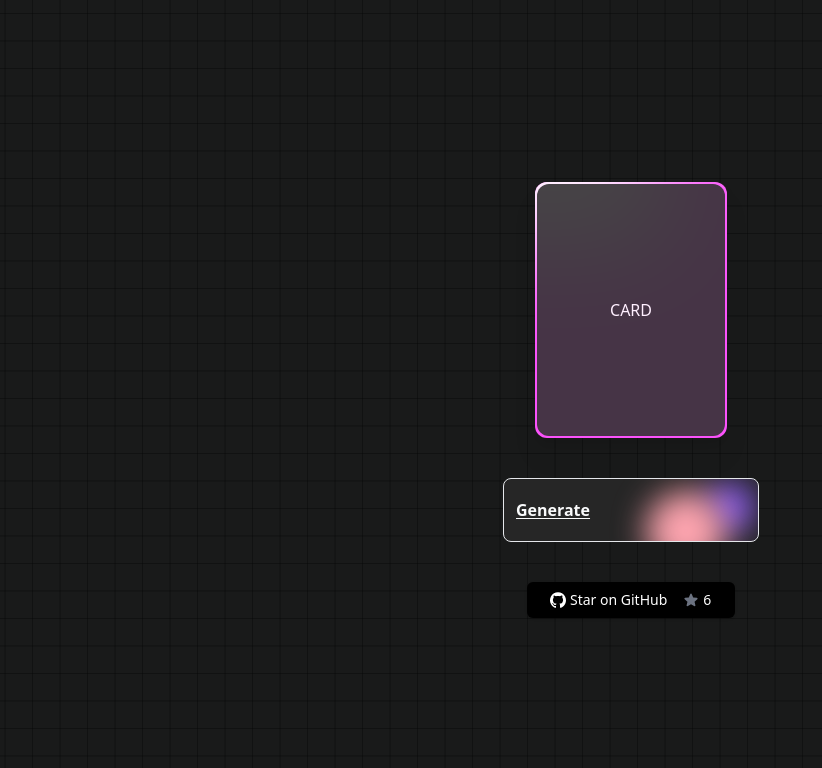
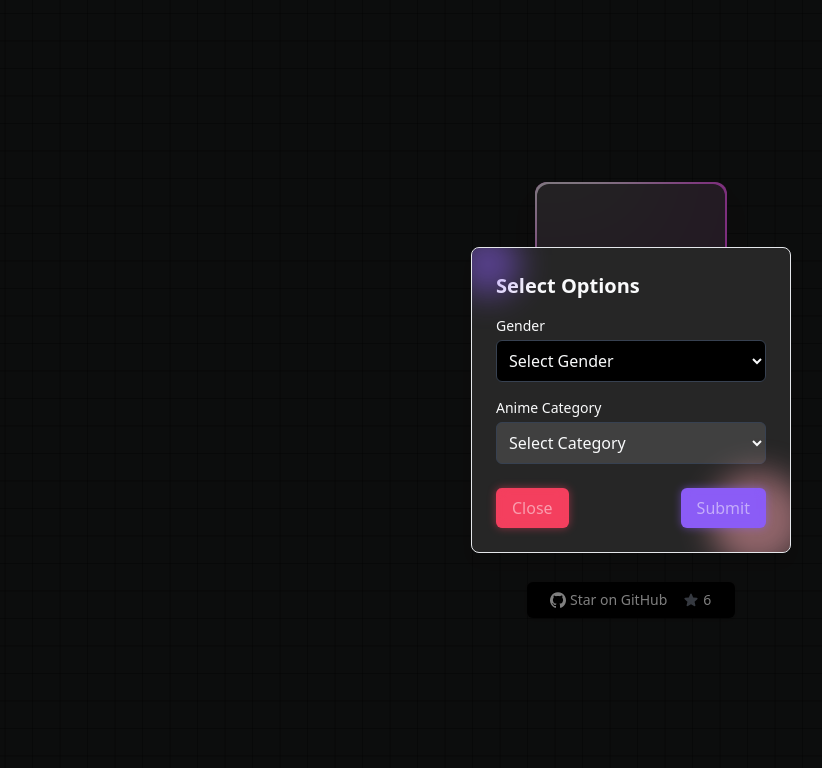
Before and after one commit to square-story/animeDP, a React (Vite) app: page / in a window 1280 px wide. Both pictures are taken after a click on the button "Generate". Shown: the top 768 px of the page, without its empty margins (9-831 px from the left). Built offline with nearby package versions, Linux system fonts and the light colour scheme.

Commit message:
the button and modal created

```diff
--- /dev/null
+++ b/src/components/GenerateButton.jsx
@@ -0,0 +1,25 @@
+import { useState } from "react";
+import SelectionComponent from "./SelectionComponent";
+
+const GenerateButton = () => {
+    const [showSelection, setShowSelection] = useState(false);
+    const handleGenerateClick = () => {
+        setShowSelection(true);
+
+    };
+
+    const handleCloseSelection = () => {
+        setShowSelection(false);
+    };
+
+    return (
+        <>
+            <button onClick={handleGenerateClick} className="group group-hover:before:duration-500 group-hover:after:duration-500 after:duration-500 hover:border-rose-300 hover:before:[box-shadow:_20px_20px_20px_30px_#a21caf] duration-500 before:duration-500 hover:duration-500 underline underline-offset-2 hover:after:-right-8 hover:before:right-12 hover:before:-bottom-8 hover:before:blur hover:underline hover:underline-offset-4  origin-left hover:decoration-2 hover:text-rose-300 relative bg-neutral-800 h-16 w-64 border text-left p-3 text-gray-50 text-base font-bold rounded-lg  overflow-hidden  before:absolute before:w-12 before:h-12 before:content[''] before:right-1 before:top-1 before:z-10 before:bg-violet-500 before:rounded-full before:blur-lg  after:absolute after:z-10 after:w-20 after:h-20 after:content['']  after:bg-rose-300 after:right-8 after:top-3 after:rounded-full after:blur-lg">
+                Generate
+            </button>
+            {showSelection && <SelectionComponent onClose={handleCloseSelection} />}
+        </>
+    )
+}
+
+export default GenerateButton
--- a/src/components/HomeButtons.jsx
+++ b/src/components/HomeButtons.jsx
@@ -1,10 +1,9 @@
+import GenerateButton from "./GenerateButton"
 
 const HomeButtons = () => {
     return (
         <>
-            <button className="group group-hover:before:duration-500 group-hover:after:duration-500 after:duration-500 hover:border-rose-300 hover:before:[box-shadow:_20px_20px_20px_30px_#a21caf] duration-500 before:duration-500 hover:duration-500 underline underline-offset-2 hover:after:-right-8 hover:before:right-12 hover:before:-bottom-8 hover:before:blur hover:underline hover:underline-offset-4  origin-left hover:decoration-2 hover:text-rose-300 relative bg-neutral-800 h-16 w-64 border text-left p-3 text-gray-50 text-base font-bold rounded-lg  overflow-hidden  before:absolute before:w-12 before:h-12 before:content[''] before:right-1 before:top-1 before:z-10 before:bg-violet-500 before:rounded-full before:blur-lg  after:absolute after:z-10 after:w-20 after:h-20 after:content['']  after:bg-rose-300 after:right-8 after:top-3 after:rounded-full after:blur-lg">
-                Generate
-            </button>
+            <GenerateButton />
             <button
                 href="#"
                 className="flex overflow-hidden items-center text-sm font-medium focus-visible:outline-none focus-visible:ring-1 focus-visible:ring-ring disabled:pointer-events-none disabled:opacity-50 bg-black text-white shadow hover:bg-black/90 h-9 px-4 py-2 max-w-52 whitespace-pre md:flex group relative w-full justify-center gap-2 rounded-md transition-all duration-300 ease-out hover:ring-2 hover:ring-black hover:ring-offset-2"
--- /dev/null
+++ b/src/components/SelectionComponent.jsx
@@ -0,0 +1,74 @@
+/* eslint-disable react/prop-types */
+const SelectionComponent = ({ onClose }) => {
+    return (
+        <div className="fixed inset-0 bg-black bg-opacity-50 flex justify-center items-center z-50">
+            <div className="relative bg-neutral-800 p-6 rounded-lg border text-gray-50 w-80 shadow-lg overflow-hidden">
+                {/* Glowing effects */}
+                <div className="absolute -top-4 -left-4 w-16 h-16 bg-violet-500 rounded-full blur-lg opacity-50"></div>
+                <div className="absolute -bottom-4 -right-4 w-24 h-24 bg-rose-300 rounded-full blur-lg opacity-50"></div>
+
+                <h2 className="text-xl font-bold mb-4 text-gray-50">Select Options</h2>
+
+                <form>
+                    {/* Gender Selection */}
+                    <div className="mb-4">
+                        <label className="block text-sm font-medium mb-1">
+                            Gender
+                        </label>
+                        <select
+                            className="w-full p-2 border border-gray-700 rounded-md bg-black focus:outline-none focus:ring-2 focus:ring-violet-500"
+                            defaultValue=""
+                        >
+                            <option value="" disabled>
+                                Select Gender
+                            </option>
+                            <option value="male">Male</option>
+                            <option value="female">Female</option>
+                        </select>
+                    </div>
+
+                    {/* Anime Category Selection */}
+                    <div className="mb-4">
+                        <label className="block text-sm font-medium mb-1">
+                            Anime Category
+                        </label>
+                        <select
+                            className="w-full p-2 border border-gray-700 rounded-md bg-neutral-700 focus:outline-none focus:ring-2 focus:ring-rose-500"
+                            defaultValue=""
+                        >
+                            <option value="" disabled>
+                                Select Category
+                            </option>
+                            <option value="action">Action</option>
+                            <option value="romance">Romance</option>
+                            <option value="comedy">Comedy</option>
+                            <option value="fantasy">Fantasy</option>
+                        </select>
+                    </div>
+
+                    {/* Submit and Close Buttons */}
+                    <div className="flex justify-between space-x-2 mt-6">
+                        <button
+                            type="button"
+                            className="relative bg-rose-500 text-white px-4 py-2 rounded-md hover:bg-rose-600 transition duration-300"
+                            onClick={onClose}
+                        >
+                            <span className="absolute inset-0 blur-sm bg-rose-500 opacity-50 rounded-md"></span>
+                            Close
+                        </button>
+                        <button
+                            type="submit"
+                            className="relative bg-violet-500 text-white px-4 py-2 rounded-md hover:bg-violet-600 transition duration-300"
+                        >
+                            <span className="absolute inset-0 blur-sm bg-violet-500 opacity-50 rounded-md"></span>
+                            Submit
+                        </button>
+                    </div>
+                </form>
+            </div>
+        </div>
+    );
+};
+
+
+export default SelectionComponent;
```
Also changed, not shown: src/components/Selection.jsx (deleted).
